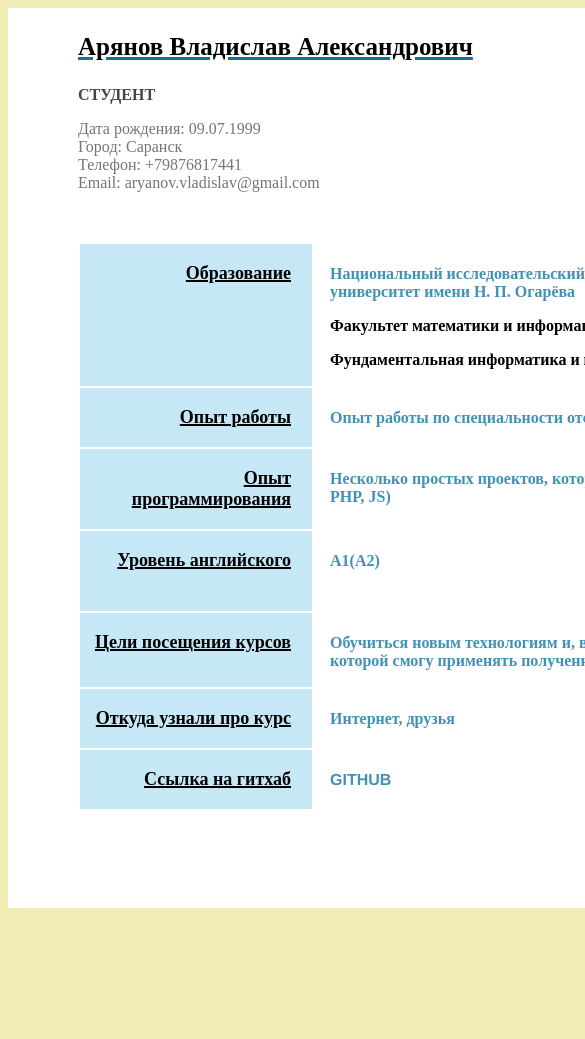
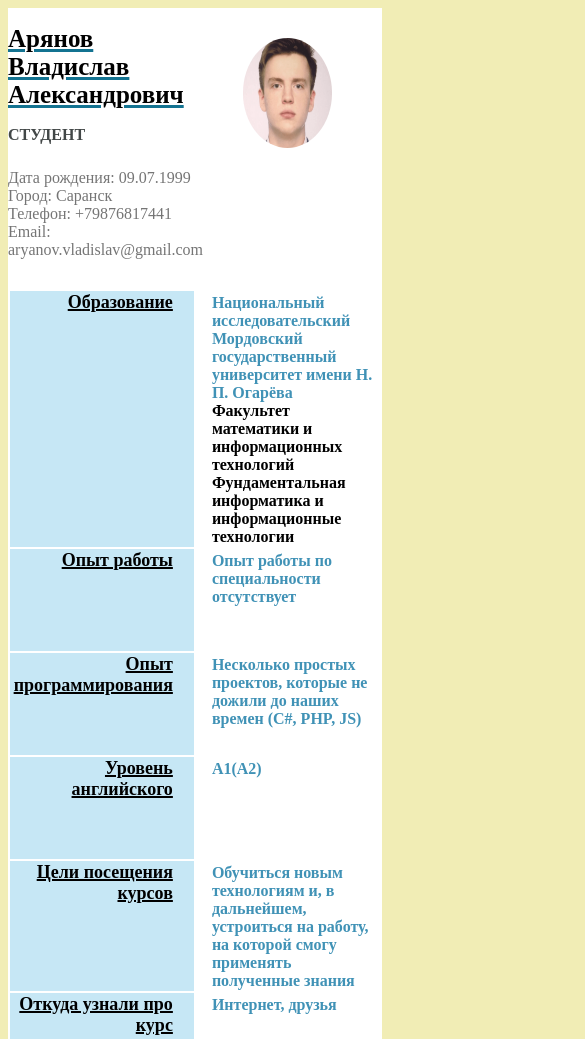
Before and after one commit to vladislavAA/summary, a plain HTML site: page index.html in a window 390 px wide. Shown: the top 1039 px of the page, 585 px wide, since content can reach past the window. Before the commit the page ends 916 px from the top, so only its background shows below. Drawn offline with Linux system fonts and the light colour scheme.

Commit message:
fixed after code review

```diff
--- a/index.css
+++ b/index.css
@@ -1,52 +1,48 @@
 body {
-    /*здесь и далее вместо rgb используется hex всегда за редким исключением, т.е. это #F1EDB5*/
-    background-color: rgb(241, 237, 181);
+    background-color: #F1EDB5;
 }
 
 .summary_canvas {
-    /*есть много устройств, которые будут меньше 480px до сих пор у pixel5 например 393px */
-    /*это ограничение по ширине ломает адаптивность вёрстки,*/
-    /*обычно используют max-width*/
-    width: 900px;
-    /*это неверное предположение, кол-во контента регулирует высоту вёрстки, правило не повлияет ни на что в твоём случае*/
-    height: 900px;
-    background-color: rgb(255, 255, 255);
+    max-width: 900px;
+    background-color: #FFFFFF;
     margin-left: auto;
     margin-right: auto;
 }
 
 .summary_head {
     display: flex;
+    padding-left: 70px;
+    padding-right: 70px;
 }
 
-/*идея с margin здесь понятная, но можно лучше через padding у родительского блока,
- я вижу одинаковый внутренний белый отступ со всех сторон, не надо дублировать margin у отдельных блоков */
-.block1 {
+.summary_info {
     flex: 1;
-    margin-left: 70px;
 }
 
-.block2 {
+.job {
+    padding-bottom: 25px;
+}
+
+.summary_photo {
     margin-left: auto;
     margin-top: 30px;
-    margin-right: 70px;
 }
 
 .fio {
     text-decoration: underline;
     text-decoration-thickness: 3px;
-    text-decoration-color: rgb(19, 115, 145);
+    text-decoration-color: #137391;
     font-size: 25px;
     font-weight: bold;
 }
 
 .job {
     font-weight: bold;
-    color: rgb(66, 71, 71);
+    color: #424747;
 }
 
 .info {
-    color:rgb(117, 117, 117);
+    color:#757575;
     margin: 0;
 }
 
@@ -54,6 +50,8 @@ body {
     border-radius: 150px;
     width: 170px;
     height: 170px;
+    max-width: 100%;
+    max-height: 100%;
 }
 
 .summary_table {
@@ -63,17 +61,14 @@ body {
 }
 
 .column1 {
-    background-color: rgb(198, 231, 245);
+    background-color: #C6E7F5;
     text-align: right;
     vertical-align: text-top;
     width: 230px;
+    height: 100px;
 }
 
-.post1 {
-    height: 130px;
-}
-
-.text_column1 {
+.heading {
     font-size: 18px;
     font-weight: bold;
     text-decoration: underline;
@@ -85,10 +80,10 @@ body {
     vertical-align: text-top;
 }
 
-.text_column2 {
+.description {
     font-size: 16px;
     font-weight: bold;
-    color: rgb(64, 146, 182);
+    color: #4092B6;
     margin-left: 15px;
 }
 
@@ -98,21 +93,87 @@ body {
     margin-left: 15px;
 }
 
-.post3 {
-    height: 80px;
-}
-
-.post4 {
-    height: 80px;
-}
-
-/*таким стилем ты сделал ссылки не отличимыми от текста,*/
-/*причем ты применил это ко всем ссылкам, а надо делать через .link */
-/*и указывать конкретные классы в html*/
-/*это стоит подробнее почитать в БЭМ методологии*/
-a {
-    color: rgb(64, 146, 182);
+.link_github:link {
+    color: #e08b29;
     font-family: helvetica;
     text-decoration: none;
     text-transform: uppercase;
 }
+
+.link_github:hover {
+    color: #07cc11;
+    font-family: helvetica;
+    text-decoration: underline;
+    text-transform: uppercase;
+}
+
+@media screen and (max-width: 768px) {
+    .summary_canvas {
+        width: 100%;
+    }
+
+    .summary_table {
+        width: 80%;
+        overflow:auto;
+    }
+
+    .column2 {
+        width: 700px;
+    }
+}
+
+@media screen and (max-width: 515px) {
+    .summary_canvas {
+        width: 100%;
+    }
+
+    .image {
+        width: 50%;
+        height: 50%;
+        border-radius: 100%;
+        margin-left: 40px;
+    }
+
+    .summary_head {
+        padding-right: 0px;
+        justify-content: left;
+    }
+
+    .summary_table {
+        margin-left: auto;
+        margin-right: auto;
+    }
+
+}
+
+@media  screen and (max-width: 440px) {
+    .summary_canvas {
+        width: 100%;
+    }
+
+    .summary_table {
+        width: 100%;
+        margin-left: auto;
+        margin-right: auto;
+    }
+
+    .summary_head {
+        padding-left: 0px;
+    }
+}
+
+@media screen and (max-width: 875px) {
+    .summary_canvas {
+        width: 100%;
+    }
+
+    .summary_table {
+        width: 100%;
+        margin-left: auto;
+        margin-right: auto;
+    }
+
+    .summary_head {
+        padding-left: 0px;
+    }
+}
--- a/index.html
+++ b/index.html
@@ -1,6 +1,5 @@
 <!DOCTYPE html>
-<!--lang=ru контент на русском-->
-<html lang="en">
+<html lang="ru">
 <head>
     <meta charset="UTF-8">
     <meta http-equiv="X-UA-Compatible" content="IE=edge">
@@ -11,70 +10,51 @@
 <body>
     <div class="summary_canvas">
         <div class="summary_head">
-<!--            block1 и block2 и т.д. - плохая идея, блоки могут меняться местами-->
-<!--            неоднократно, плюс не отображают сути содержимого, что находится внутри того или иного класса-->
-            <div class="block1">
-
-<!--                это h1, заголовок страницы-->
-                <p class="fio">Арянов Владислав Александрович</p>
-
-                <!--                здесь и далее ниже по всему HTML
-это не параграфы, это div теги, параграфы используются для статей, является нарушением семантики-->
-                <p class="job">СТУДЕНТ</p>
-                <p class="info">Дата рождения: 09.07.1999</p>
-                <p class="info">Город: Саранск</p>
-                <p class="info">Телефон: +79876817441</p>
-                <p class="info">Email: aryanov.vladislav@gmail.com</p>
+            <div class="summary_info">
+                <h1 class="fio">Арянов Владислав Александрович</h1>
+                <div class="job">СТУДЕНТ</div>
+                <div class="info">Дата рождения: 09.07.1999</div>
+                <div class="info">Город: Саранск</div>
+                <div class="info">Телефон: +79876817441</div>
+                <div class="info">Email: aryanov.vladislav@gmail.com</div>
             </div>
-            <div class="block2">
-<!--                foto -> photo / avatar / userpic-->
-<!--                alt тег обязателен к контентным картинкам-->
-
-<!--                фотка весит нереально много-->
-<!--                1) она больше в размерах чем используется-->
-<!--                2) подойдёт jpg качество-->
-<!--                3) её можно прогнать через оптимизатор https://tinyjpg.com/-->
-                <img src="img/foto.png" class="image">
+            <div class="summary_photo">
+                <img src="img/photo.jpg" alt="Фотография" class="image">
             </div>
         </div>
         <div class="summary_body">
             <table class="summary_table">
-                <tr class="post1">
-                    <td class="column1"><p class="text_column1">Образование</p></td>
-                    <td class="column2"><p class="text_column2">Национальный исследовательский Мордовский
-                        государственный университет имени Н. П. Огарёва</p>
-                        <p class="text_info">Факультет математики и информационных технологий</p>
-                        <p class="text_info">Фундаментальная информатика и информационные технологии</p>
+                <tr>
+                    <td class="column1"><div class="heading">Образование</div></td>
+                    <td class="column2"><div class="description">Национальный исследовательский Мордовский
+                        государственный университет имени Н. П. Огарёва</div>
+                        <div class="text_info">Факультет математики и информационных технологий</div>
+                        <div class="text_info">Фундаментальная информатика и информационные технологии</div>
                     </td>
                 </tr>
-                <tr class="post2">
-                    <td class="column1"><p class="text_column1">Опыт работы</p></td>
-                    <td class="column2"><p class="text_column2">Опыт работы по специальности отсутствует</p></td>
+                <tr>
+                    <td class="column1"><div class="heading">Опыт работы</div></td>
+                    <td class="column2"><div class="description">Опыт работы по специальности отсутствует</div></td>
                 </tr>
-                <tr class="post3">
-                    <td class="column1"><p class="text_column1">Опыт программирования</p></td>
-                    <td class="column2"><p class="text_column2">Несколько простых проектов, которые не дожили до наших времен (С#, PHP, JS)</p></td>
+                <tr>
+                    <td class="column1"><div class="heading">Опыт программирования</div></td>
+                    <td class="column2"><div class="description">Несколько простых проектов, которые не дожили до наших времен (С#, PHP, JS)</div></td>
                 </tr>
-                <tr class="post4">
-                    <td class="column1"><p class="text_column1">Уровень английского</p></td>
-                    <td class="column2"><p class="text_column2">А1(А2)</p></td>
+                <tr>
+                    <td class="column1"><div class="heading">Уровень английского</div></td>
+                    <td class="column2"><div class="description">А1(А2)</div></td>
                 </tr>
-                <tr class="post5">
-                    <td class="column1"><p class="text_column1">Цели посещения курсов</p></td>
-                    <td class="column2"><p class="text_column2">Обучиться новым технологиям и, в дальнейшем, устроиться на работу, на которой смогу применять полученные знания</p></td>
+                <tr>
+                    <td class="column1"><div class="heading">Цели посещения курсов</div></td>
+                    <td class="column2"><div class="description">Обучиться новым технологиям и, в дальнейшем, устроиться на работу, на которой смогу применять полученные знания</div></td>
                 </tr>
-                <tr class="post6">
-                    <td class="column1"><p class="text_column1">Откуда узнали про курс</p></td>
-                    <td class="column2"><p class="text_column2">Интернет, друзья</p></td>
+                <tr>
+                    <td class="column1"><div class="heading">Откуда узнали про курс</div></td>
+                    <td class="column2"><div class="description">Интернет, друзья</div></td>
                 </tr>
-<!--                более того я вижу что классы post1-7 не использованы в вёрстке,-->
-<!--                их именование - лишнее-->
-                <tr class="post7">
-<!--                    именование text_column1 и text_column2 плохое,-->
-<!--                    как я указывал выше-->
-<!--                    в твоём случае это .heading и .description-->
-                    <td class="column1"><p class="text_column1">Ссылка на гитхаб</p></td>
-                    <td class="column2"><p class="text_column2"><a href="https://github.com/vladislavAA">GitHUB</a></p></td>
+                <tr>
+                    <td class="column1"><div class="heading">Ссылка на гитхаб</div></td>
+                    <td class="column2"><div class="description"><a href="https://github.com/vladislavAA" class="link_github">GitHUB</a></div></td>
                 </tr>
             </table>
         </div>
```
Also changed, not shown: img/photo.jpg (added), 1 other file.
